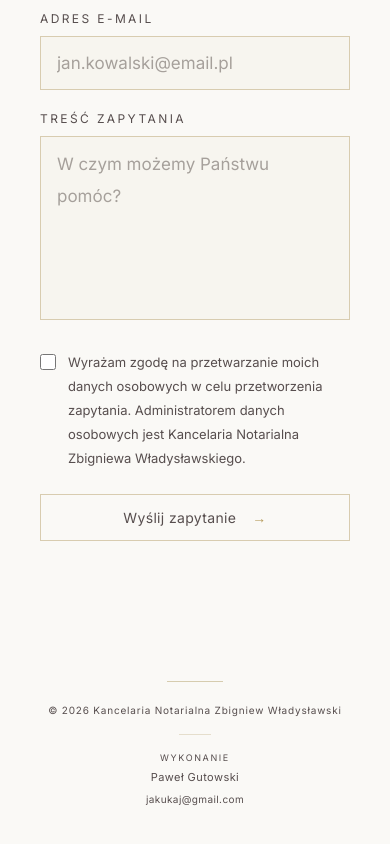
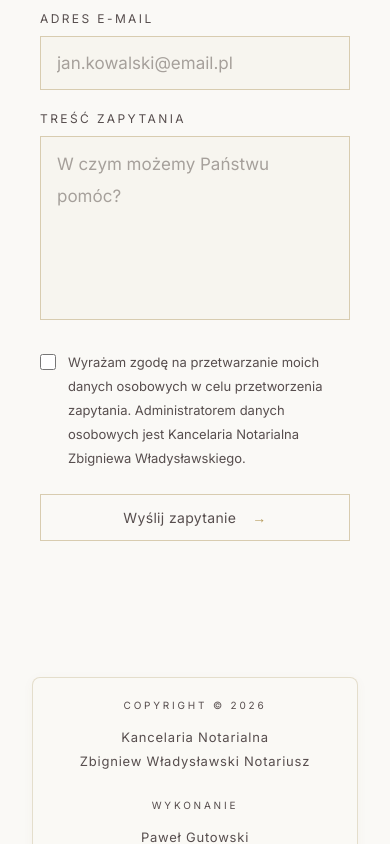
Before and after one commit to Salonce/notary-website, an Angular app: page / in a window 390 px wide. Shown: the part 11156-12000 px from the top of the page. Built offline with nearby package versions, Linux system fonts and the light colour scheme.

Commit message:
bottom bar

```diff
--- a/src/features/bottom-bar/bottom-bar.html
+++ b/src/features/bottom-bar/bottom-bar.html
@@ -236,23 +236,23 @@
   </div>
 
   <!-- =========================================
-       DESKTOP — SZERSZY, ALE NIŻSZY
+       DESKTOP — NIŻSZA WERSJA
        ========================================= -->
 
   <div
     class="relative z-10
-           mx-auto max-w-6xl
-           px-8 py-3
+           mx-auto max-w-7xl
+           px-8 py-2
            xl:px-12
            hidden md:block"
   >
     <div
       class="grid grid-cols-2
-             gap-8 lg:gap-12"
+             gap-12 lg:gap-20 xl:gap-28"
     >
       <!-- LEWA — GODZINY OTWARCIA -->
       <div
-        class="flex min-h-[76px]
+        class="flex min-h-[64px]
                items-center gap-4"
       >
         <!-- IKONA -->
@@ -289,7 +289,7 @@
           </p>
 
           <p
-            class="mt-1 max-w-lg
+            class="mt-0.5 max-w-lg
                    font-main-body text-[11px]
                    font-normal leading-4
                    text-stone-400"
@@ -302,7 +302,7 @@
 
       <!-- PRAWA — DOSTĘPNOŚĆ -->
       <div
-        class="flex min-h-[76px]
+        class="flex min-h-[64px]
                items-center gap-4
                border-l border-stone-200/80
                pl-8 lg:pl-10"
@@ -342,7 +342,7 @@
           </p>
 
           <p
-            class="mt-1 font-main-body
+            class="mt-0.5 font-main-body
                    text-[11px] font-normal
                    leading-4 text-stone-400"
           >
--- a/src/features/copyright-mobile/copyright-mobile.html
+++ b/src/features/copyright-mobile/copyright-mobile.html
@@ -1,49 +1,72 @@
 <!-- COPYRIGHT + WYKONAWCA -->
+<div class="copyright-section w-full px-4 pt-2 pb-2">
   <div
-  class="copyright-section w-full px-6 pb-8 pt-3 text-center"
+    class="mx-auto max-w-7xl
+           rounded-lg
+           border border-[#b3a06a]/30
+           bg-[#faf9f6]/90
+           px-6 py-5
+           shadow-[0_2px_12px_rgba(128,108,62,0.04)]
+           sm:px-8"
   >
-  <div class="mx-auto max-w-xl">
+    <div
+      class="flex flex-col items-center justify-between
+             gap-6 text-center
+             sm:flex-row sm:items-start sm:text-left"
+    >
 
-    <!-- SUBTELNY ZŁOTY SEPARATOR -->
-    <div
-      class="mx-auto mb-5 h-px w-14 bg-[#b3a06a]/50"
-      aria-hidden="true"
-    ></div>
+      <!-- LEWA STRONA — KANCELARIA -->
+      <div class="flex min-w-0 flex-col items-center sm:items-start">
 
-    <!-- COPYRIGHT -->
-    <div class="mb-4">
         <p
-        class="font-main-body text-[10px] font-normal leading-relaxed tracking-[0.08em] text-stone-400"
+          class="font-main-body text-[10px]
+                 font-normal uppercase
+                 tracking-[0.28em]
+                 text-stone-400"
         >
-        © 2026 Kancelaria Notarialna Zbigniew Władysławski
+          Copyright © 2026
         </p>
+
+        <p
+          class="mt-3 font-main-body text-[13px]
+                 font-normal leading-[1.9]
+                 tracking-[0.06em]
+                 text-stone-600"
+        >
+          Kancelaria Notarialna<br>
+          Zbigniew Władysławski Notariusz
+        </p>
+
       </div>
 
-    <!-- DELIKATNY SEPARATOR -->
-    <div
-      class="mx-auto mb-4 h-px w-8 bg-[#b3a06a]/30"
-      aria-hidden="true"
-    ></div>
-
-    <!-- WYKONAWCA -->
-    <div class="flex flex-col items-center">
+      <!-- PRAWA STRONA — WYKONAWCA -->
+      <div class="flex min-w-0 flex-col items-center sm:items-end">
 
         <p
-        class="font-main-body text-[9px] font-normal uppercase leading-relaxed tracking-[0.18em] text-stone-400"
+          class="font-main-body text-[10px]
+                 font-normal uppercase
+                 tracking-[0.28em]
+                 text-stone-400"
         >
           Wykonanie
         </p>
 
         <p
-        class="mt-1 font-main-body text-[11px] font-normal leading-relaxed tracking-[0.04em] text-stone-500"
+          class="mt-3 font-main-body text-[13px]
+                 font-normal leading-[1.9]
+                 tracking-[0.06em]
+                 text-stone-600"
         >
           Paweł Gutowski
         </p>
 
-      <!-- EMAIL -->
         <a
           href="mailto:jakukaj@gmail.com"
-        class="mt-1 inline-block font-main-body text-[10px] font-normal leading-relaxed tracking-[0.04em] text-stone-400 transition-colors duration-300 hover:text-[#806c3e]"
+          class="mt-1 font-main-body text-[11px]
+                 font-normal tracking-[0.04em]
+                 text-stone-400
+                 transition-colors duration-300
+                 hover:text-[#806c3e]"
         >
           jakukaj@gmail.com
         </a>
@@ -52,3 +75,4 @@
 
     </div>
   </div>
+</div>
```
Lines whose indentation alone changed are shown as unchanged.
